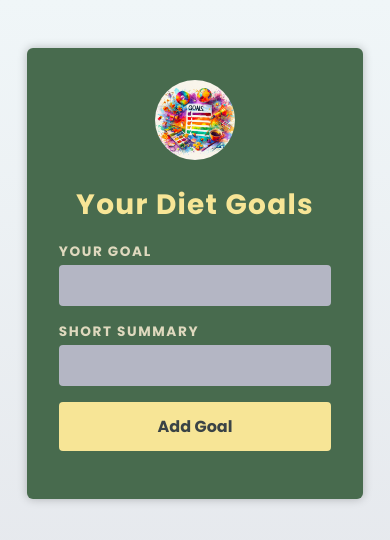
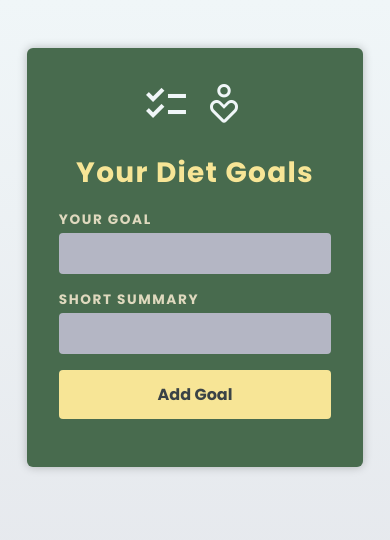
Before and after one commit to VanessaTsang888/your-diet-goals-web-app, a React (Vite) app: page / in a window 390 px wide. Shown: the top 540 px of the page. Built offline with nearby package versions, Linux system fonts and the light colour scheme; the HTML template or start-up script is replaced by a standard one.

Commit message:
fix: changed logo to use icon font for responsive design

```diff
--- a/index.html
+++ b/index.html
@@ -3,6 +3,14 @@
   <head>
     <meta charset="UTF-8" />
     <link rel="icon" type="image/svg+xml" href="/vite.svg" />
+    <link
+      href="https://fonts.googleapis.com/icon?family=Material+Icons"
+      rel="stylesheet"
+    />
+    <link
+      rel="stylesheet"
+      href="https://fonts.googleapis.com/css2?family=Material+Symbols+Rounded:opsz,wght,FILL,GRAD@20..48,100..700,0..1,-50..200"
+    />
     <meta
       name="description"
       content="Set and manage your diet goals on the move"
--- a/src/App.tsx
+++ b/src/App.tsx
@@ -1,7 +1,6 @@
 import { useState } from 'react';
 import DietGoalList from './components/DietGoalList.tsx';
 import Header from './components/Header.tsx';
-import goalsImg from './assets/goals.jpg';
 import NewGoal from './components/NewGoal.tsx';
 
 // Define our type for `DietGoal`
@@ -40,12 +39,7 @@ export default function App() {
 
   return (
     <main>
-      <Header
-        image={{
-          src: goalsImg,
-          alt: 'logo for Your Diet Goals management website application',
-        }}
-      >
+      <Header>
         <h1>Your Diet Goals</h1>
       </Header>
       <NewGoal onAddGoal={handleAddGoal} />
--- a/src/components/Header.tsx
+++ b/src/components/Header.tsx
@@ -4,22 +4,30 @@ import { type ReactNode } from 'react';
 // Set-up custome prop as an object. `children` prop must be of type ReactNode.
 // image will be of type object. The src and alt property should be of type string.
 type HeaderProps = {
-  image: {
-    src: string;
-    alt: string;
-  };
   children: ReactNode;
 };
 // Distribute the image object (spread them as key-value-pairs) which contains
 // the source and alt properties on to the image tag.
 // React accessibility: title attribute - tooltip for users with reduced vision
-export default function Header({ image, children }: HeaderProps) {
+export default function Header({ children }: HeaderProps) {
   return (
     <header>
-      <img
-        {...image}
-        title='logo for Your Diet Goals management website application'
-      />
+      <div className='icon-container'>
+        <span
+          id='icon-font'
+          className='material-icons'
+          title='logo for Your Diet Goals management website application'
+        >
+          checklist
+        </span>
+        <span
+          id='icon-font'
+          className='material-symbols-rounded'
+          title='logo for Your Diet Goals management website application'
+        >
+          digital_wellbeing
+        </span>
+      </div>
       {children}
     </header>
   );
--- a/src/index.css
+++ b/src/index.css
@@ -1,4 +1,47 @@
 @import url('https://fonts.googleapis.com/css2?family=Poppins:wght@400;700&display=swap');
+
+.material-icons {
+  font-family: 'Material Icons';
+  font-weight: normal;
+  font-style: normal;
+  font-size: 16rem; /* Preferred icon size */
+  display: inline-block;
+  line-height: 1;
+  text-transform: none;
+  letter-spacing: normal;
+  word-wrap: normal;
+  white-space: nowrap;
+  direction: ltr;
+
+  /* Support for all WebKit browsers. */
+  -webkit-font-smoothing: antialiased;
+  /* Support for Safari and Chrome. */
+  text-rendering: optimizeLegibility;
+
+  /* Support for Firefox. */
+  -moz-osx-font-smoothing: grayscale;
+
+  /* Support for IE. */
+  font-feature-settings: 'liga';
+}
+
+.material-icons {
+  font-size: 3rem;
+}
+
+.material-symbols-rounded {
+  font-variation-settings: 'FILL' 0, 'wght' 400, 'GRAD' 0, 'opsz' 48;
+  font-size: 3rem;
+}
+
+.icon-container {
+  display: flex;
+}
+
+.icon-container span + span {
+  width: 33%;
+  margin-left: 10px;
+}
 
 * {
   box-sizing: border-box;
```
